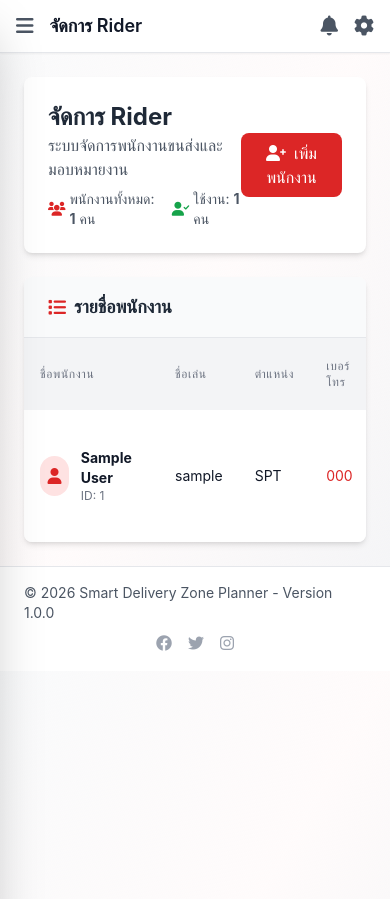
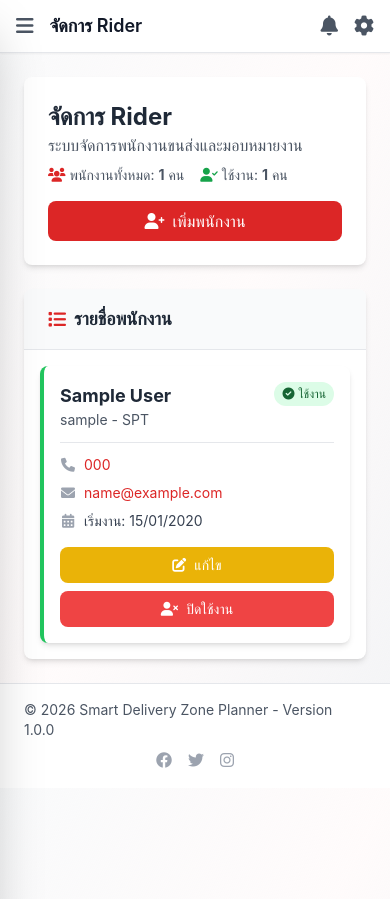
Before and after one commit to withoutidentity/imex, a PHP site: page /imex/pages/rider.php in a window 390 px wide. Shown: the top 899 px of the page. Run offline with PHP 8.4, Linux system fonts and the light colour scheme; tables that the repository leaves empty or names only in its code hold one stand-in row (values such as "Sample post"); some libraries are stand-ins or nearby versions; some web fonts are replaced.

Commit message:
ปรับ responsive แล้ว

```diff
--- a/pages/rider.php
+++ b/pages/rider.php
@@ -96,11 +96,11 @@ if ($_SERVER['REQUEST_METHOD'] === 'POST') {
 <div class="fadeIn">
     <!-- Page Header -->
     <div class="bg-white p-6 rounded-lg shadow-md mb-6">
-        <div class="flex items-center justify-between">
+        <div class="flex flex-col md:flex-row md:items-center md:justify-between gap-4">
             <div>
                 <h1 class="text-2xl font-bold text-gray-800">จัดการ Rider</h1>
                 <p class="text-gray-600">ระบบจัดการพนักงานขนส่งและมอบหมายงาน</p>
-                <div class="flex items-center gap-4 mt-2">
+                <div class="flex flex-wrap items-center gap-4 mt-2">
                     <div class="flex items-center gap-1 text-sm text-gray-600">
                         <i class="fas fa-users text-blue-600"></i>
                         <span>พนักงานทั้งหมด: <strong><?php echo count($employees); ?></strong> คน</span>
@@ -111,8 +111,8 @@ if ($_SERVER['REQUEST_METHOD'] === 'POST') {
                     </div>
                 </div>
             </div>
-            <div class="flex gap-2">
-                <button onclick="showAddEmployeeModal()" class="bg-blue-600 text-white px-4 py-2 rounded-lg hover:bg-blue-700 transition-colors">
+            <div class="flex-shrink-0">
+                <button onclick="showAddEmployeeModal()" class="w-full md:w-auto bg-blue-600 text-white px-4 py-2 rounded-lg hover:bg-blue-700 transition-colors flex items-center justify-center">
                     <i class="fas fa-user-plus mr-2"></i>เพิ่มพนักงาน
                 </button>
             </div>
@@ -141,7 +141,17 @@ if ($_SERVER['REQUEST_METHOD'] === 'POST') {
             </h2>
         </div>
 
-        <div class="overflow-x-auto">
+        <?php if (empty($employees)): ?>
+            <div class="px-4 py-8 text-center text-gray-500">
+                <i class="fas fa-users text-4xl text-gray-300 mb-3"></i>
+                <div>ยังไม่มีข้อมูลพนักงาน</div>
+                <button onclick="showAddEmployeeModal()" class="mt-2 text-blue-600 hover:text-blue-800">
+                    คลิกเพื่อเพิ่มพนักงานคนแรก
+                </button>
+            </div>
+        <?php else: ?>
+            <!-- Desktop Table View -->
+            <div class="hidden lg:block overflow-x-auto">
                 <table class="w-full table-auto">
                     <thead class="bg-gray-100">
                         <tr>
@@ -156,17 +166,6 @@ if ($_SERVER['REQUEST_METHOD'] === 'POST') {
                         </tr>
                     </thead>
                     <tbody class="bg-white divide-y divide-gray-200">
-                    <?php if (empty($employees)): ?>
-                        <tr>
-                            <td colspan="8" class="px-4 py-8 text-center text-gray-500">
-                                <i class="fas fa-users text-4xl text-gray-300 mb-3"></i>
-                                <div>ยังไม่มีข้อมูลพนักงาน</div>
-                                <button onclick="showAddEmployeeModal()" class="mt-2 text-blue-600 hover:text-blue-800">
-                                    คลิกเพื่อเพิ่มพนักงานคนแรก
-                                </button>
-                            </td>
-                        </tr>
-                    <?php else: ?>
                             <?php foreach ($employees as $employee): ?>
                                 <tr class="hover:bg-gray-50 transition-colors duration-200">
                                     <td class="px-4 py-4">
@@ -235,10 +234,66 @@ if ($_SERVER['REQUEST_METHOD'] === 'POST') {
                                     </td>
                                 </tr>
                             <?php endforeach; ?>
-                    <?php endif; ?>
                     </tbody>
                 </table>
             </div>
+
+            <!-- Mobile Card View -->
+            <div class="block lg:hidden p-4 space-y-4">
+                <?php foreach ($employees as $employee): ?>
+                    <div class="bg-white p-4 rounded-lg shadow-md border-l-4 <?php echo $employee['status'] === 'active' ? 'border-green-500' : 'border-red-500'; ?>">
+                        <div class="flex justify-between items-start mb-3">
+                            <div>
+                                <div class="font-bold text-lg text-gray-800"><?php echo htmlspecialchars($employee['employee_name']); ?></div>
+                                <div class="text-sm text-gray-600"><?php echo htmlspecialchars($employee['nickname']); ?> - <?php echo htmlspecialchars($employee['position']); ?></div>
+                            </div>
+                            <?php if ($employee['status'] === 'active'): ?>
+                                <span class="inline-flex items-center px-2 py-1 rounded-full text-xs bg-green-100 text-green-800">
+                                    <i class="fas fa-check-circle mr-1"></i>ใช้งาน
+                                </span>
+                            <?php else: ?>
+                                <span class="inline-flex items-center px-2 py-1 rounded-full text-xs bg-red-100 text-red-800">
+                                    <i class="fas fa-times-circle mr-1"></i>ไม่ใช้งาน
+                                </span>
+                            <?php endif; ?>
+                        </div>
+                        <div class="border-t pt-3 space-y-2 text-sm">
+                            <?php if ($employee['phone']): ?>
+                                <div class="flex items-center text-gray-700">
+                                    <i class="fas fa-phone w-4 text-center text-gray-400 mr-2"></i>
+                                    <a href="tel:<?php echo $employee['phone']; ?>" class="text-blue-600 hover:text-blue-800"><?php echo htmlspecialchars($employee['phone']); ?></a>
+                                </div>
+                            <?php endif; ?>
+                            <?php if ($employee['email']): ?>
+                                <div class="flex items-center text-gray-700">
+                                    <i class="fas fa-envelope w-4 text-center text-gray-400 mr-2"></i>
+                                    <a href="mailto:<?php echo $employee['email']; ?>" class="text-blue-600 hover:text-blue-800 truncate"><?php echo htmlspecialchars($employee['email']); ?></a>
+                                </div>
+                            <?php endif; ?>
+                            <?php if ($employee['hire_date']): ?>
+                                <div class="flex items-center text-gray-700">
+                                    <i class="fas fa-calendar-alt w-4 text-center text-gray-400 mr-2"></i>
+                                    <span>เริ่มงาน: <?php echo date('d/m/Y', strtotime($employee['hire_date'])); ?></span>
+                                </div>
+                            <?php endif; ?>
+                        </div>
+                        <div class="mt-4 flex flex-col space-y-2">
+                            <button onclick="editEmployee(<?php echo htmlspecialchars(json_encode($employee)); ?>)" class="w-full bg-yellow-500 text-white px-2 py-2 rounded-lg text-sm hover:bg-yellow-600 transition-colors flex items-center justify-center">
+                                <i class="fas fa-edit mr-2"></i>แก้ไข
+                            </button>
+                            <?php if ($employee['status'] === 'active'): ?>
+                                <form method="POST" class="w-full" onsubmit="return confirm('ต้องการปิดการใช้งานพนักงานคนนี้หรือไม่?')">
+                                    <input type="hidden" name="employee_id" value="<?php echo $employee['id']; ?>">
+                                    <button type="submit" name="delete_employee" class="w-full bg-red-500 text-white px-2 py-2 rounded-lg text-sm hover:bg-red-600 transition-colors flex items-center justify-center">
+                                        <i class="fas fa-user-times mr-2"></i>ปิดใช้งาน
+                                    </button>
+                                </form>
+                            <?php endif; ?>
+                        </div>
+                    </div>
+                <?php endforeach; ?>
+            </div>
+        <?php endif; ?>
     </div>
 
     <!-- Add/Edit Employee Modal -->
```
Also changed, not shown: pages/delivery.php (+30 -30 lines), pages/import.php (+10 -10 lines). Lines whose indentation alone changed are shown as unchanged.
